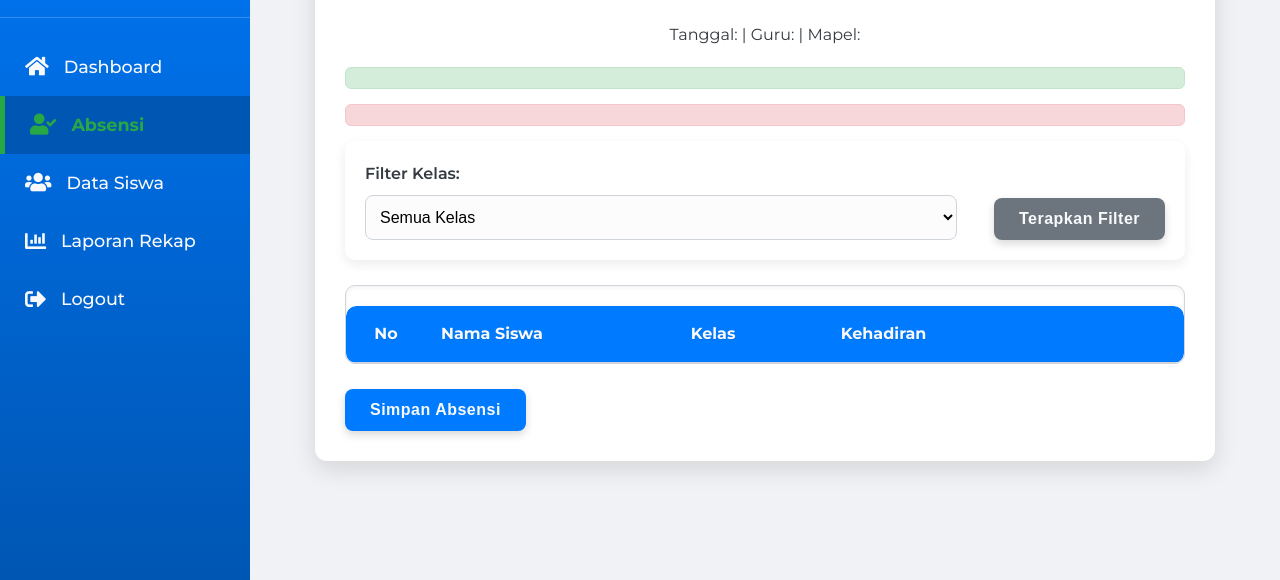
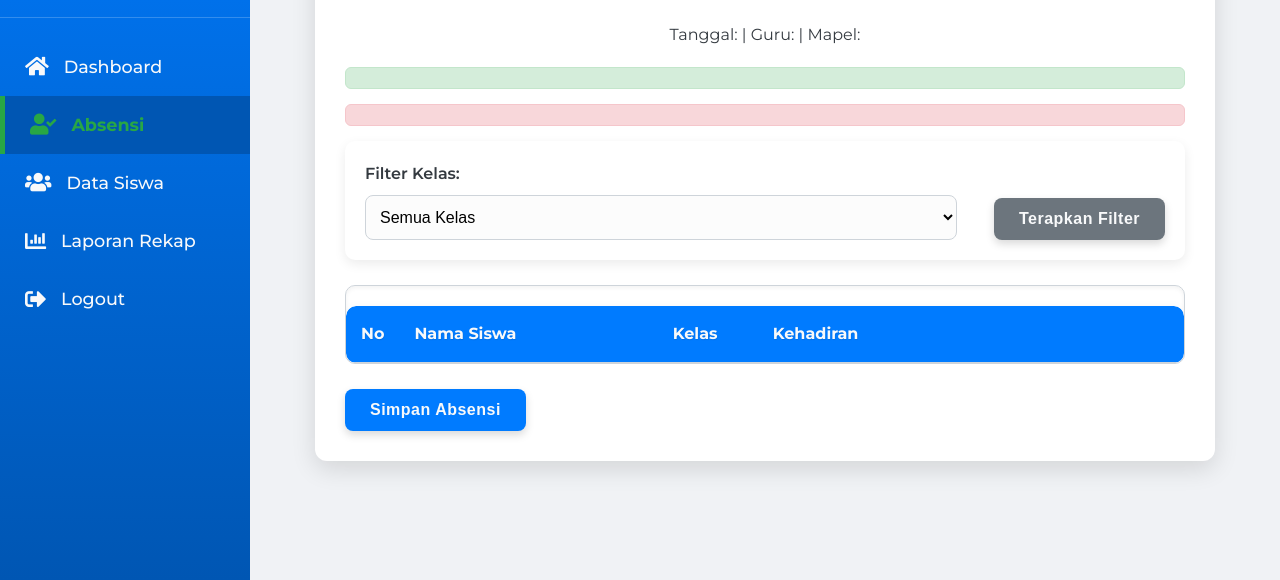
Before and after one commit to yustfeda/matematika, a plain HTML site: page presence.html in a window 1280 px wide. Shown: the part 220-800 px from the top of the page. Drawn offline with Linux system fonts and the light colour scheme; no server answers.

Commit message:
update style.css

```diff
--- a/css/style.css
+++ b/css/style.css
@@ -414,7 +414,7 @@ tr:hover {
 /* --- Styling Khusus untuk Tabel di Halaman Manage Data --- */
 #student-list-table th:first-child,
 #student-list-table td:first-child {
-    width: 50px; /* Lebar tetap untuk kolom nomor */
+    width: 20px; /* Lebar tetap untuk kolom nomor */
     min-width: 50px;
     max-width: 50px;
     text-align: center; /* Pusatkan nomor */
@@ -467,21 +467,21 @@ tr:hover {
 /* --- Styling Khusus untuk Tabel di Halaman Kehadiran (Presence) --- */
 #presence-table th:first-child,
 #presence-table td:first-child {
-    width: 50px;
-    min-width: 50px;
+    width: 10px;
+    min-width: 20px;
     max-width: 50px;
     text-align: center;
 }
 
 #presence-table th:nth-child(2), /* Nama Siswa */
 #presence-table td:nth-child(2) {
-    min-width: 200px; /* Cukup lebar untuk nama siswa */
+    min-width: 170px; /* Cukup lebar untuk nama siswa */
 }
 
 #presence-table th:nth-child(3), /* Kelas */
 #presence-table td:nth-child(3) {
-    width: 120px; /* Lebar yang lebih pas untuk kelas */
-    min-width: 120px;
+    width: 70px; /* Lebar yang lebih pas untuk kelas */
+    min-width: 60px;
     max-width: 120px;
 }
 
@@ -678,8 +678,9 @@ tr:hover {
 
     /* Ensure footer is full width on desktop */
     .footer {
+        display: block;
         width: 100%; /* Take full width of its parent (body) */
-        max-width: none; /* Override any potential max-width */
+        max-width: 100%; /* Override any potential max-width */
         padding: 25px 0; /* Maintain vertical padding */
     }
     /* Ensure footer content is padded and centered on desktop */
```
